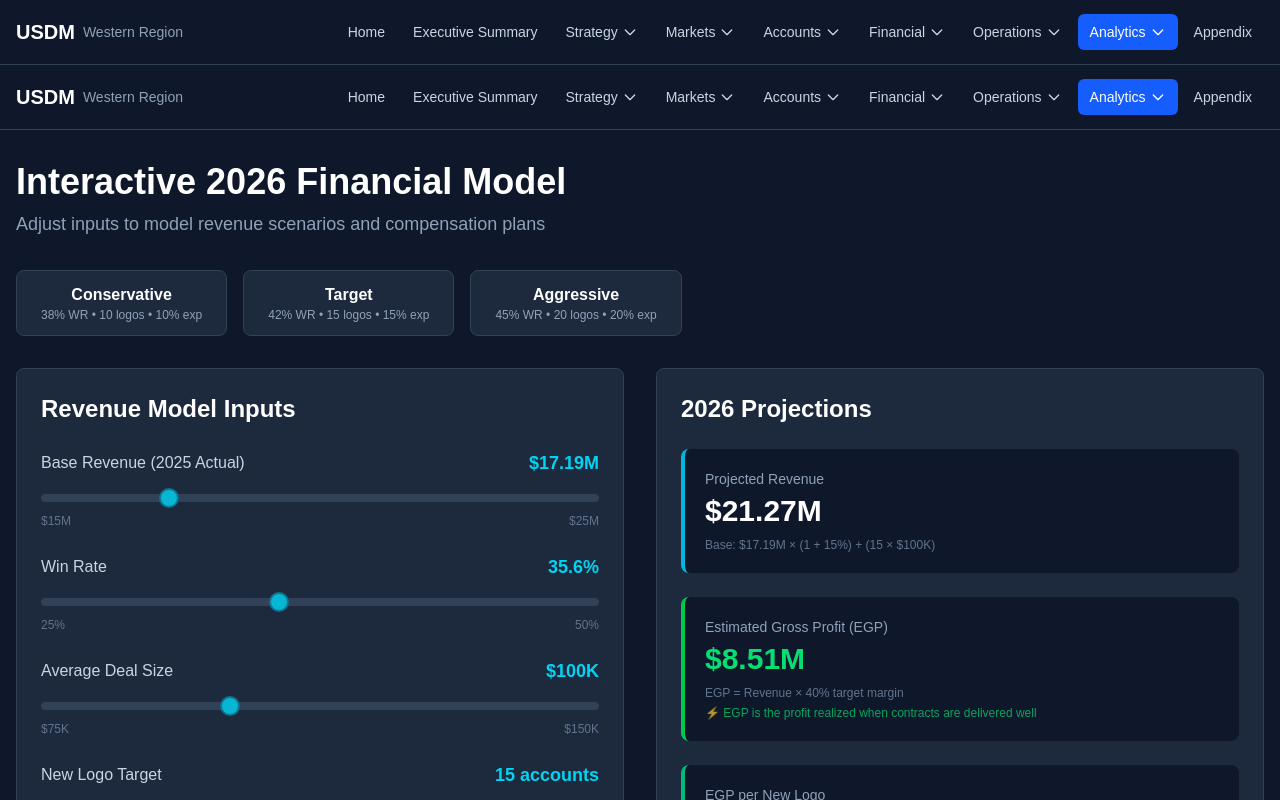
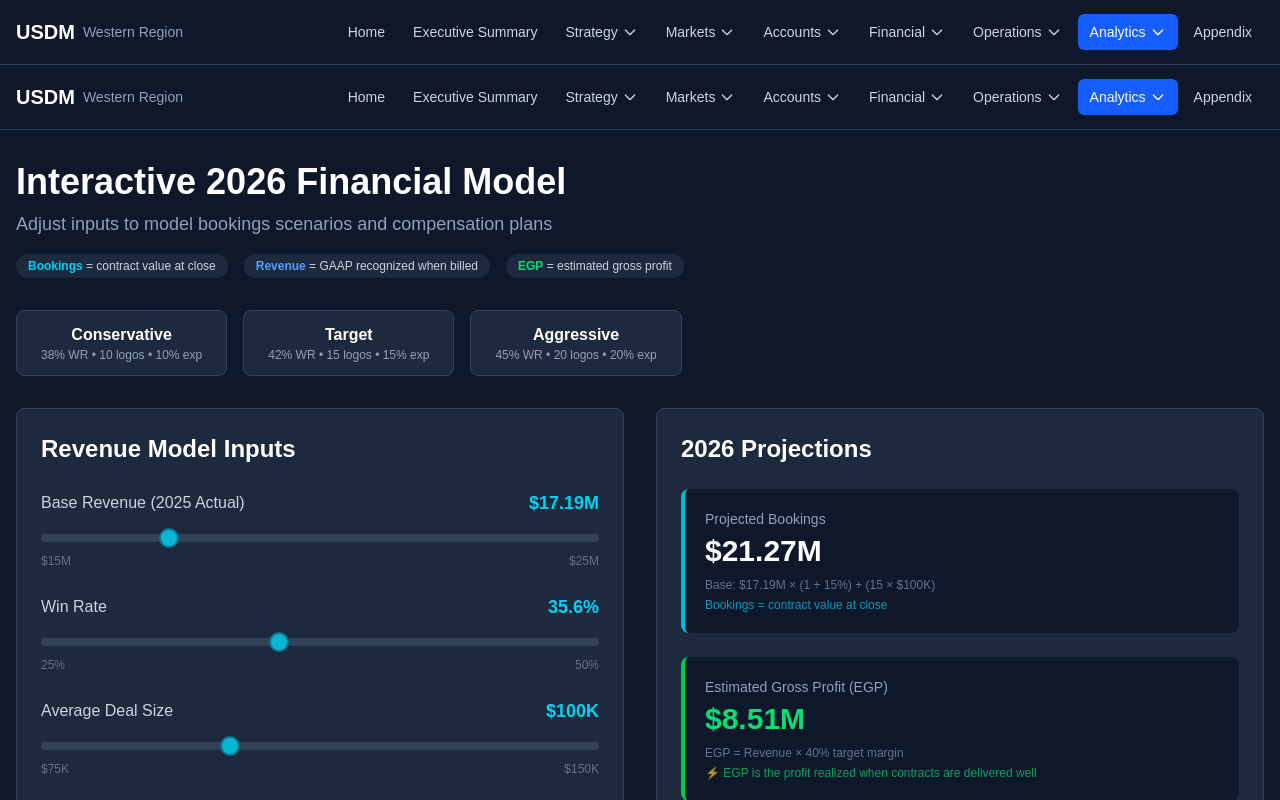
Before and after one commit to kbrown10000/western-region-analysis, a Next.js app: page /financial-model in a window 1280 px wide. Shown: the top 800 px of the page. Built offline with nearby package versions, Linux system fonts and the light colour scheme.

Commit message:
fix: clarify Bookings vs Revenue (GAAP) terminology throughout

```diff
--- a/src/app/financial-model/page.tsx
+++ b/src/app/financial-model/page.tsx
@@ -93,8 +93,19 @@ export default function FinancialModelPage() {
             Interactive 2026 Financial Model
           </h1>
           <p className="text-slate-400 text-lg">
-            Adjust inputs to model revenue scenarios and compensation plans
+            Adjust inputs to model bookings scenarios and compensation plans
           </p>
+          <div className="mt-4 flex gap-4 text-xs">
+            <span className="bg-slate-800 px-3 py-1 rounded-full text-slate-300">
+              <span className="text-cyan-400 font-semibold">Bookings</span> = contract value at close
+            </span>
+            <span className="bg-slate-800 px-3 py-1 rounded-full text-slate-300">
+              <span className="text-blue-400 font-semibold">Revenue</span> = GAAP recognized when billed
+            </span>
+            <span className="bg-slate-800 px-3 py-1 rounded-full text-slate-300">
+              <span className="text-green-400 font-semibold">EGP</span> = estimated gross profit
+            </span>
+          </div>
         </div>
 
         {/* Scenario Buttons */}
@@ -242,12 +253,15 @@ export default function FinancialModelPage() {
 
             <div className="space-y-6">
               <div className="bg-slate-900 rounded-lg p-5 border-l-4 border-cyan-500">
-                <div className="text-slate-400 text-sm mb-1">Projected Revenue</div>
+                <div className="text-slate-400 text-sm mb-1">Projected Bookings</div>
                 <div className="text-3xl font-bold text-white">
                   ${projectedRevenue.toFixed(2)}M
                 </div>
                 <div className="text-xs text-slate-500 mt-2">
                   Base: ${baseRevenue.toFixed(2)}M × (1 + {expansionRate}%) + ({newLogos} × ${avgDealSize}K)
+                </div>
+                <div className="text-xs text-cyan-400/70 mt-1">
+                  Bookings = contract value at close
                 </div>
               </div>
 
--- a/src/app/trends/page.tsx
+++ b/src/app/trends/page.tsx
@@ -68,13 +68,24 @@ export default function TrendsPage() {
           <p className="text-lg text-slate-300">
             Historical performance data (2022-2025) and 2026 targets for the Western Region
           </p>
+          <div className="mt-4 flex flex-wrap gap-3 text-xs">
+            <span className="bg-slate-800 px-3 py-1.5 rounded-full text-slate-300 border border-slate-700">
+              <span className="text-blue-400 font-semibold">Revenue</span> = GAAP recognized (billed)
+            </span>
+            <span className="bg-slate-800 px-3 py-1.5 rounded-full text-slate-300 border border-slate-700">
+              <span className="text-cyan-400 font-semibold">Bookings</span> = contract value at close
+            </span>
+            <span className="bg-slate-800 px-3 py-1.5 rounded-full text-slate-300 border border-slate-700">
+              <span className="text-green-400 font-semibold">EGP</span> = estimated gross profit
+            </span>
+          </div>
         </div>
 
         {/* Revenue & EGP Trend */}
         <div className="bg-slate-800 rounded-lg p-6 mb-8">
-          <h2 className="text-2xl font-bold text-white mb-4">Revenue & EGP Trend (2022-2026)</h2>
+          <h2 className="text-2xl font-bold text-white mb-4">GAAP Revenue & EGP Trend (2022-2026)</h2>
           <p className="text-slate-300 mb-6">
-            Revenue trajectory with <span className="text-green-400 font-semibold">Estimated Gross Profit (EGP)</span> — showing 2025 dip and recovery plan
+            GAAP recognized revenue (billed) with <span className="text-green-400 font-semibold">Estimated Gross Profit (EGP)</span> — showing 2025 dip and recovery plan
           </p>
           <ResponsiveContainer width="100%" height={400}>
             <ComposedChart data={revenueData}>
```
